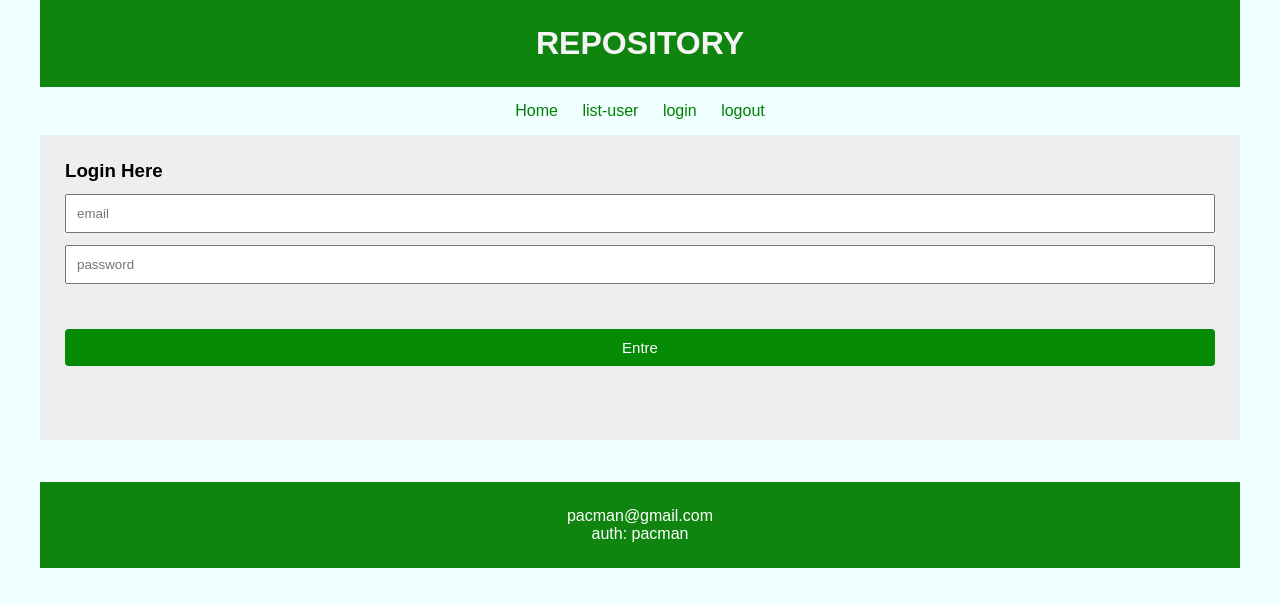
After one commit to pacman2020/mini-blog-with-flask, a Flask app: page /login in a window 1280 px wide. The commit adds this page. Shown: the top 606 px of the page. Run offline with Flask 2, Linux system fonts and the light colour scheme; some libraries are stand-ins or nearby versions.

Commit message:
login field validation

```diff
--- a/app/controllers/userController.py
+++ b/app/controllers/userController.py
@@ -1,10 +1,9 @@
 from app import app, request, render_template, redirect, url_for
 from app.models.User import UserModel
-from app.forms import UserForm, UserFormUpdate
+from app.forms import UserForm, UserFormUpdate, LoginForm
 
-
+#cria login
 #cria login pega usuario logado pra user_id
-#criptografa senha
 #privatiza rotas
 
 @app.route('/user/')
@@ -45,3 +44,9 @@ def delete_user(id):
         user.delete_user()
         return redirect(url_for('list_user'))
     return redirect('/list-user', error=error )
+
+@app.route('/login')
+def login():
+    form = UserForm(request.form)
+
+    return render_template('users/login.html', form=form)
--- a/app/forms.py
+++ b/app/forms.py
@@ -5,6 +5,10 @@ from wtforms import (
     TextAreaField)
 from wtforms.validators import DataRequired
 from flask_wtf.file import FileRequired
+
+class LoginForm(Form):
+    email = StringField('E-mail', validators=[DataRequired()])
+    password = StringField('Password', validators=[DataRequired()])
 
 class UserForm(Form):
     username = StringField('Username', validators=[DataRequired()])
--- a/app/models/User.py
+++ b/app/models/User.py
@@ -29,6 +29,9 @@ class UserModel(db.Model):
             return True
         return False
 
+    def find_email(self):
+        pass
+
     @classmethod
     def find_by_user(cls, id):
         user = UserModel.query.get(id)
--- a/app/templates/base.html
+++ b/app/templates/base.html
@@ -16,6 +16,7 @@
         <ul>
             <li><a href="{{ url_for('list_publication') }}">Home</a></li>
             <li><a href="{{ url_for('list_user') }}">list-user</a></li>
+            <li><a href="{{ url_for('login') }}">login</a></li>
             <li><a href="#">logout</a></li>
         </ul>
     </nav>
--- a/app/templates/users/list-user.html
+++ b/app/templates/users/list-user.html
@@ -11,7 +11,6 @@
         </div>
         <div class="post-body">
             <p>{{user.email}}</p>
-            <p>{{user.password}}</p>
             <div class="opitions" >
                 <a href="{{ url_for('update_user', id=user.id  ) }}"><button class="edit" >Edit</button></a>
                 <a href="{{ url_for('delete_user', id=user.id  ) }}">
--- /dev/null
+++ b/app/templates/users/login.html
@@ -0,0 +1,14 @@
+{% extends "base.html" %}
+
+{% block title %}login{% endblock %}
+
+{% block conteudo %}
+<h3>Login Here</h3>
+<form action="{{ url_for('login' ) }}" method="POST">
+    {{ form.csrf_token }}
+    {{ form.email(placeholder="email") }}
+    {{ form.password(placeholder="password") }}
+
+    <input class="btn" type="submit" value="Entre">
+</form>
+{% endblock %}
```
